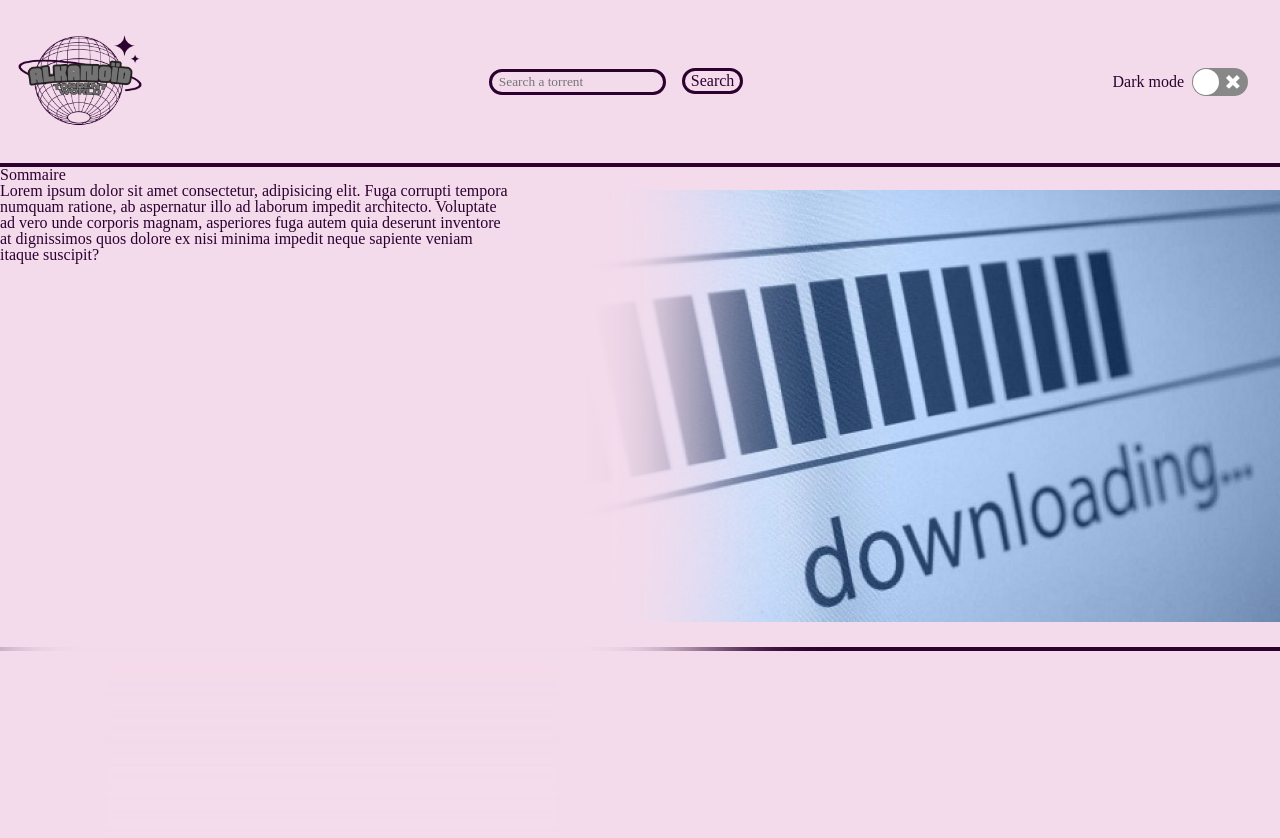
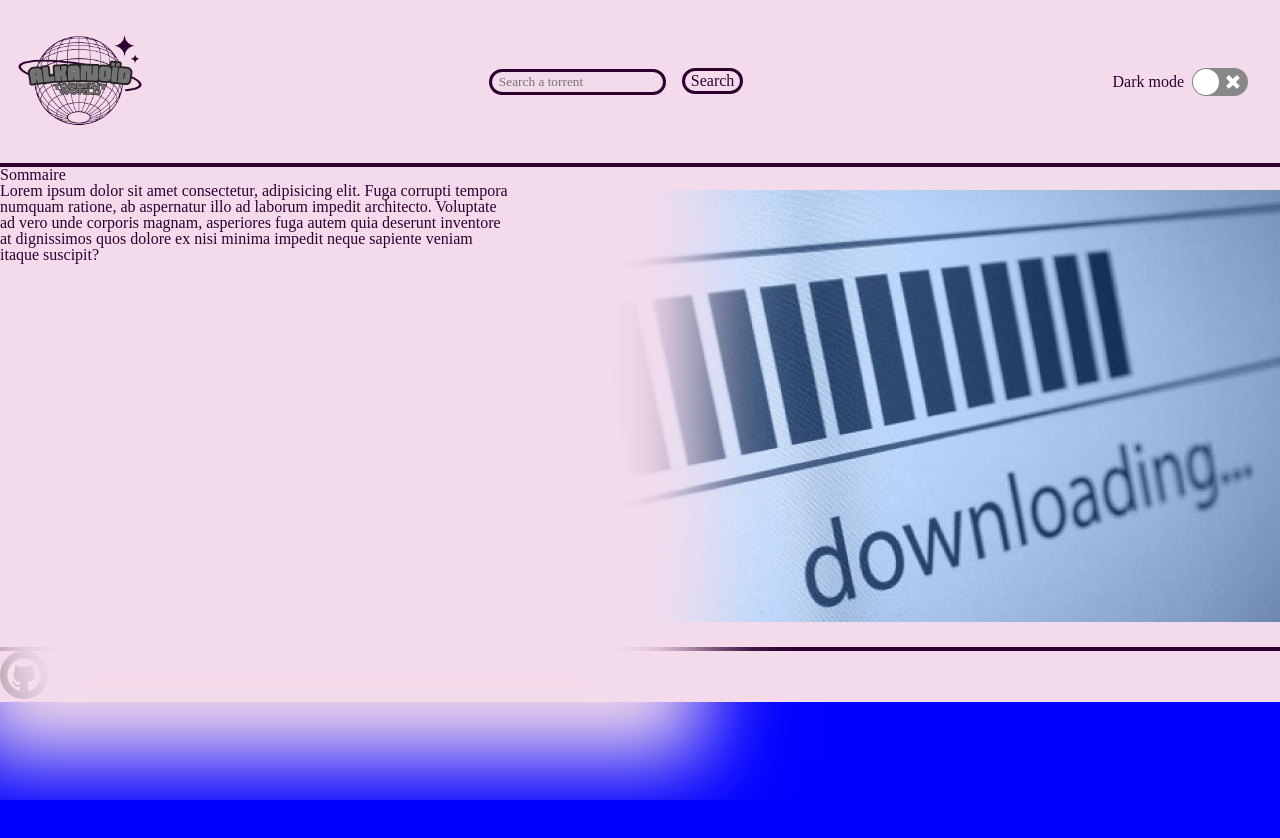
Before and after one commit to Omonix/alkano-d, a React (Create React App) app: page / in a window 1280 px wide. Shown: the top 838 px of the page. After the commit the page ends 800 px from the top, so only its background shows below. Built offline with nearby package versions, Linux system fonts and the light colour scheme; a web font is replaced by a local one.

Commit message:
set footer

```diff
--- a/src/App.css
+++ b/src/App.css
@@ -102,10 +102,10 @@ button {
   z-index: 1;
 }
 #light .textPresent {
-  box-shadow: 75px 0 100px 120px #f4dbeb;
+  box-shadow: 5em 0 5em 7em #f4dbeb;
 }
 #dark .textPresent {
-  box-shadow: 75px 0 100px 120px #2c0130;
+  box-shadow: 5em 0 5em 7em #2c0130;
 }
 .imgParentPresent {
   width: 60%;
@@ -122,10 +122,27 @@ button {
 #light .present {
   display: flex;
   align-items: center;
-  border-bottom: solid 0.25em #2c0130;
 }
 #dark .present {
   display: flex;
   align-items: center;
-  border-bottom: solid 0.25em #f4dbeb;
 }
+.footing {
+  display: flex;
+  z-index: 2;
+}
+#light .footing {
+  background-color: #f4dbeb;
+  border-top: solid 0.25em #2c0130;
+}
+#dark .footing {
+  background-color: #2c0130;
+  border-top: solid 0.25em #f4dbeb;
+}
+.imgLogoGit {
+  width: 3em;
+  border-radius: 20em;
+}
+.entryMain {
+  z-index: 0;
+}
--- a/src/App.js
+++ b/src/App.js
@@ -1,6 +1,7 @@
 import Main from "./component/main/Main.js";
 import Logo from "./component/logo/Logo.js";
 import Searcher from "./component/searcher/Searcher.js";
+import Footer from "./component/footer/Footer.js";
 import { useState, createContext } from "react";
 import "./App.css";
 import ReactSwitch from "react-switch";
@@ -21,69 +22,14 @@ const App = () => {
           <Logo element={theme} />
           <Searcher />
           <div className="switch">
-            <label className="labelMode text">
-              {theme === "light" ? "Dark mode" : "Light mode"}
-            </label>
+            <label className="labelMode text">Dark mode</label>
             <ReactSwitch onChange={toggletheme} checked={theme === "dark"} />
           </div>
         </div>
         <div className="mainParent">
           <Main />
         </div>
-        <br />
-        <br />
-        <br />
-        <br />
-        <br />
-        <br />
-        <br />
-        <br />
-        <br />
-        <br />
-        <br />
-        <br />
-        <br />
-        <br />
-        <br />
-        <br />
-        <br />
-        <br />
-        <br />
-        <br />
-        <br />
-        <br />
-        <br />
-        <br />
-        <br />
-        <br />
-        <br />
-        <br />
-        <br />
-        <br />
-        <br />
-        <br />
-        <br />
-        <br />
-        <br />
-        <br />
-        <br />
-        <br />
-        <br />
-        <br />
-        <br />
-        <br />
-        <br />
-        <br />
-        <br />
-        <br />
-        <br />
-        <br />
-        <br />
-        <br />
-        <br />
-        <br />
-        <br />
-        <br />
+        <Footer />
       </div>
     </ThemeContext.Provider>
   );
--- /dev/null
+++ b/src/component/entryMain/EntryMain.js
@@ -0,0 +1,25 @@
+import imgPresent from "../../img/downloadMain.jpg";
+
+const EntryMain = () => {
+  return (
+    <div className="entryMain">
+      <div className="present">
+        <div className="textPresent text">
+          <p className="text">Sommaire</p>
+          <p className="text">
+            Lorem ipsum dolor sit amet consectetur, adipisicing elit. Fuga
+            corrupti tempora numquam ratione, ab aspernatur illo ad laborum
+            impedit architecto. Voluptate ad vero unde corporis magnam,
+            asperiores fuga autem quia deserunt inventore at dignissimos quos
+            dolore ex nisi minima impedit neque sapiente veniam itaque suscipit?
+          </p>
+        </div>
+        <div className="imgParentPresent">
+          <img className="imgPresent" src={imgPresent} alt="img" />
+        </div>
+      </div>
+    </div>
+  );
+};
+
+export default EntryMain;
--- /dev/null
+++ b/src/component/footer/Footer.js
@@ -0,0 +1,14 @@
+import React from "react";
+import gitLogo from "../../img/gitLogo.png";
+
+const Footer = () => {
+  return (
+    <div className="footing">
+      <div>
+        <img className="imgLogoGit" src={gitLogo} alt="gitLogoImage" />
+      </div>
+    </div>
+  );
+};
+
+export default Footer;
--- a/src/component/main/Main.js
+++ b/src/component/main/Main.js
@@ -1,23 +1,9 @@
-import imgPresent from "../../img/downloadMain.jpg";
+import EntryMain from "../entryMain/EntryMain";
 
 const Main = () => {
   return (
     <div className="main">
-      <div className="present">
-        <div className="textPresent text">
-          <p className="text">Sommaire</p>
-          <p className="text">
-            Lorem ipsum dolor sit amet consectetur, adipisicing elit. Fuga
-            corrupti tempora numquam ratione, ab aspernatur illo ad laborum
-            impedit architecto. Voluptate ad vero unde corporis magnam,
-            asperiores fuga autem quia deserunt inventore at dignissimos quos
-            dolore ex nisi minima impedit neque sapiente veniam itaque suscipit?
-          </p>
-        </div>
-        <div className="imgParentPresent">
-          <img className="imgPresent" src={imgPresent} alt="img" />
-        </div>
-      </div>
+      <EntryMain />
     </div>
   );
 };
```
Also changed, not shown: src/img/gitLogo.png (added).
